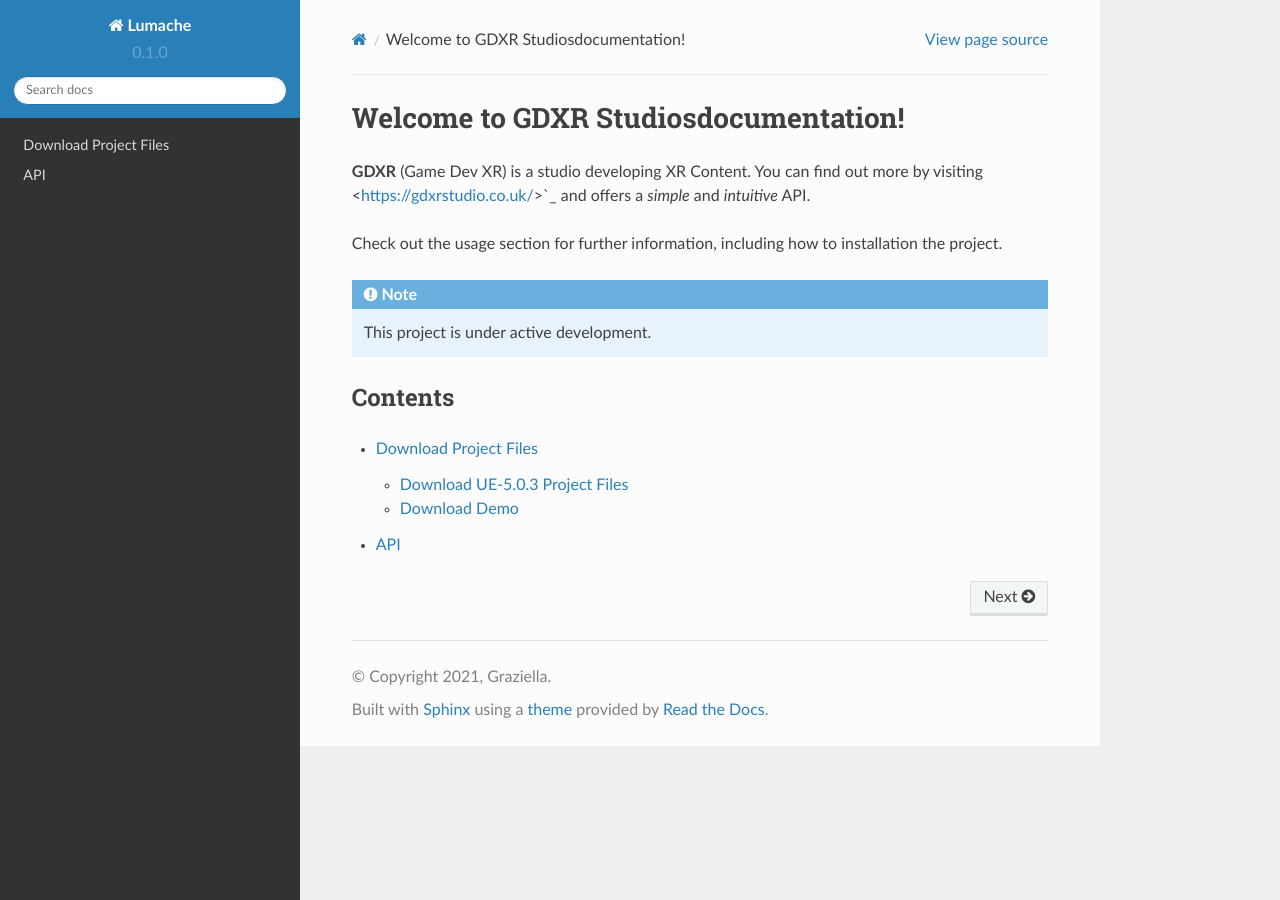
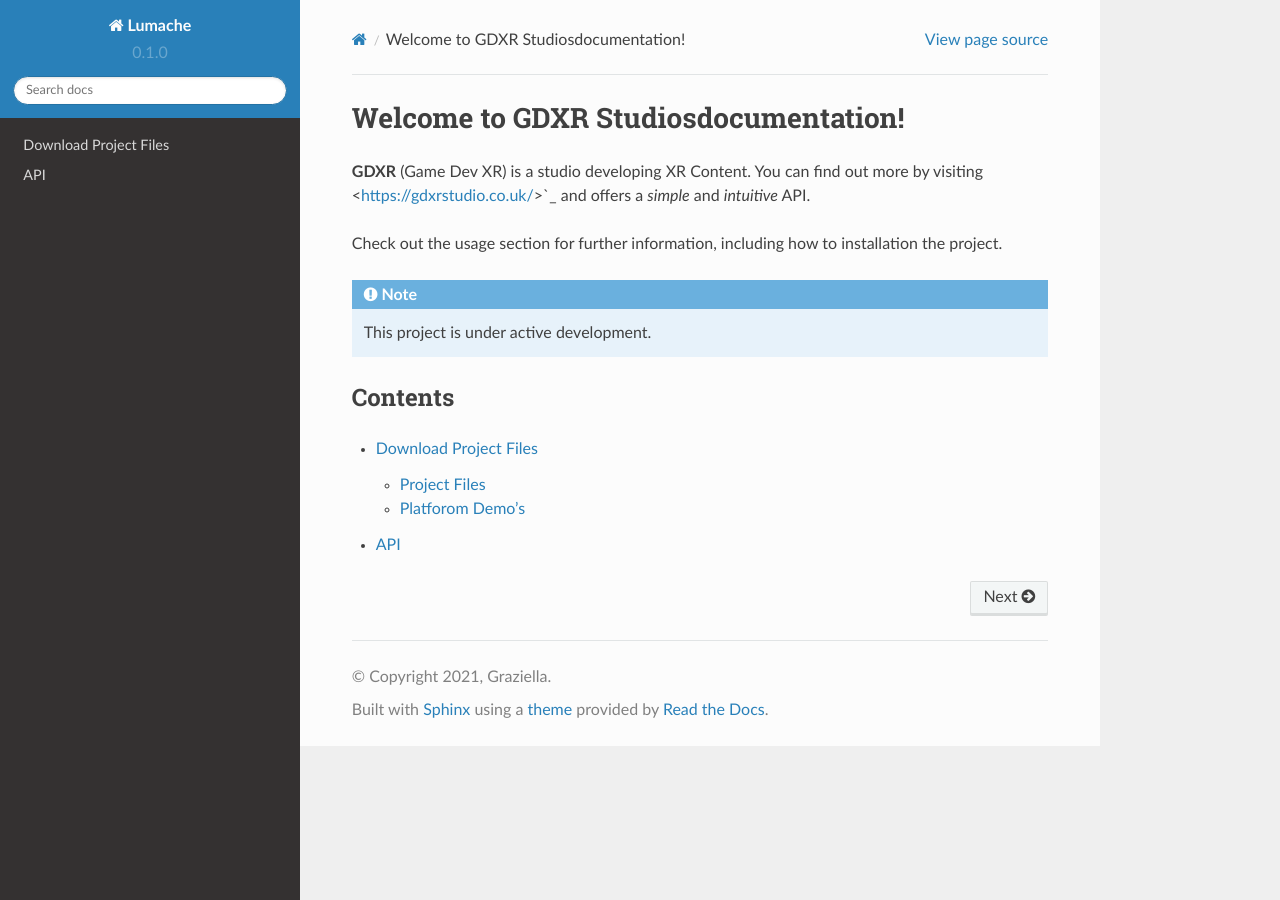
Before and after one commit to jonathan9232/GDXR-VR-Template-Documentation, a Sphinx documentation site: the page built from docs/source/index.rst, in a window 1280 px wide. Built offline with Sphinx 7.4.7 and the Read the Docs theme 2.0.0, drawn with Linux system fonts in a browser that asks for light colours.

Commit message:
Update Getting Started.rst

```diff
--- a/docs/source/Getting Started.rst
+++ b/docs/source/Getting Started.rst
@@ -4,15 +4,17 @@ Download Project Files
 .. _Download:
 
 
-Download UE-5.0.3 Project Files
+Project Files
 -------------------------------
 
+**UE5.0.3**
 To download and use the GDXR VR Template first download the Project Files From avalible from Patreon
 https://www.patreon.com/posts/gdxr-vr-template-71744206/
 
 
-Download Demo
+Platforom Demo's
 -------------
 
+**Oculus Quest 2**
 Oculus Quest 2 APK: https://mega.nz/file/eY5jGQqD
 Decryption Key: rJJXFGVakRu7a9xF3MfQlvfRKH0IF33-_rbeab29kHM
```
